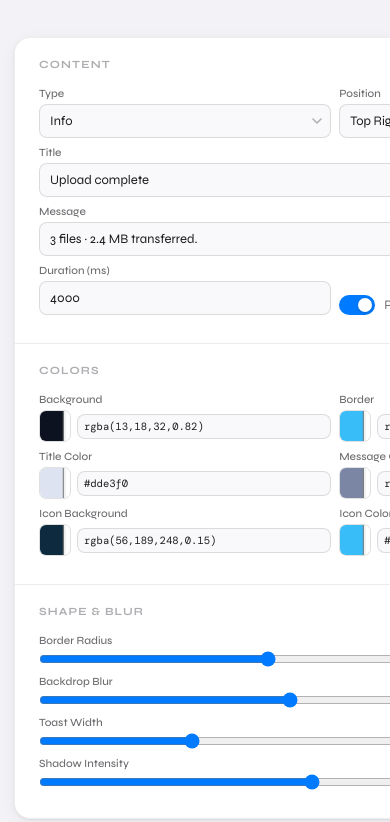
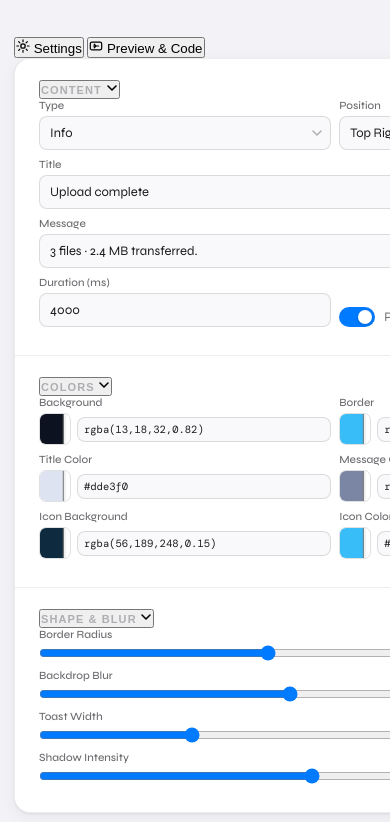
Before and after one commit to Senpai-Gab/neo-alert, a website: page index.html in a window 390 px wide. Shown: the part 3865-4687 px from the top of the page. Drawn offline with nearby package versions, Linux system fonts and the light colour scheme; a web font is replaced by a local one.

Commit message:
Update index.html

```diff
--- a/index.html
+++ b/index.html
@@ -3,15 +3,33 @@
 
 <head>
   <meta charset="UTF-8">
-  <meta name="viewport" content="width=device-width, initial-scale=1.0">
+  <meta name="viewport" content="width=device-width, initial-scale=1.0, viewport-fit=cover">
   <meta name="description"
     content="NEO ALERT — A futuristic toast notification library. Glassmorphism UI, full theming, promise API.">
-  <title>NEO ALERT — Toast Notification Library</title>
-  <link rel="icon" href="src/img/alert-icon.png">
+  <title>NEO ALERT | Toast Notification Library</title>
+  <link rel="icon" href="src/img/neo-alert-icon.png">
   <!-- Neo Custom CSS -->
   <link rel="stylesheet" href="src/css/style.css">
   <!-- NEO ALERT Library -->
   <script src="dist/neo-alert.js"></script>
+  <style>
+    /* Late-load override: keep toast container below the 52px sticky navbar.
+       This <style> runs after neo-alert.js injects its own <style>, so our
+       !important declarations win the cascade on top-positioned containers. */
+    #neo-alert-root.neo-pos-tr,
+    #neo-alert-root.neo-pos-tl {
+      top: 52px !important;
+    }
+
+    @media (max-width: 600px) {
+
+      #neo-alert-root.neo-pos-tr,
+      #neo-alert-root.neo-pos-tl {
+        top: calc(52px + env(safe-area-inset-top, 0px)) !important;
+        padding-top: 8px !important;
+      }
+    }
+  </style>
 </head>
 
 <body>
@@ -351,11 +369,34 @@ app.<span class="fn">mount</span>(<span class="str">'#app'</span>);
       <div class="sect-sub">Adjust every visual property. The preview updates live. Copy the ready-to-use code and fire
         it instantly.</div>
 
+      <!-- Mobile-only tab switcher -->
+      <div class="builder-mtabs" id="builder-mtabs">
+        <button class="bmt-btn bmt-active" id="bmt-settings" onclick="switchBuilderTab('settings',this)">
+          <svg width="14" height="14" viewBox="0 0 16 16" fill="none">
+            <circle cx="8" cy="8" r="2.5" stroke="currentColor" stroke-width="1.5"/>
+            <path d="M8 1v2M8 13v2M1 8h2M13 8h2M3.05 3.05l1.42 1.42M11.53 11.53l1.42 1.42M3.05 12.95l1.42-1.42M11.53 4.47l1.42-1.42" stroke="currentColor" stroke-width="1.4" stroke-linecap="round"/>
+          </svg>
+          Settings
+        </button>
+        <button class="bmt-btn" id="bmt-preview" onclick="switchBuilderTab('preview',this)">
+          <svg width="14" height="14" viewBox="0 0 16 16" fill="none">
+            <rect x="1.5" y="3.5" width="13" height="9" rx="2" stroke="currentColor" stroke-width="1.4"/>
+            <path d="M5 8h6M8 8l-2-2M8 8l-2 2" stroke="currentColor" stroke-width="1.4" stroke-linecap="round" stroke-linejoin="round"/>
+          </svg>
+          Preview &amp; Code
+        </button>
+      </div>
+
       <div class="builder-grid">
-        <div class="builder-left">
+        <div class="builder-left" id="bleft-panel">
 
-          <div class="b-sect">
-            <div class="b-label">Content</div>
+          <!-- ── Content accordion ── -->
+          <div class="b-sect b-accordion" id="bacc-content">
+            <button class="b-acc-hd" onclick="toggleBAccordion('bacc-content')" aria-expanded="true">
+              <span class="b-label" style="margin:0">Content</span>
+              <svg class="b-acc-arrow" width="12" height="12" viewBox="0 0 12 12" fill="none"><path d="M2 4l4 4 4-4" stroke="currentColor" stroke-width="1.6" stroke-linecap="round" stroke-linejoin="round"/></svg>
+            </button>
+            <div class="b-acc-body">
             <div class="field-r">
               <div class="field">
                 <div class="f-label">Type</div>
@@ -399,11 +440,17 @@ app.<span class="fn">mount</span>(<span class="str">'#app'</span>);
                       oninput="updateBuilder()"><span class="tog-sl"></span></span>Progress</label>
               </div>
             </div>
+            </div><!-- /.b-acc-body -->
           </div>
 
-          <div class="b-sect">
-            <div class="b-label">Colors</div>
-            <div class="field-r">
+          <!-- ── Colors accordion ── -->
+          <div class="b-sect b-accordion" id="bacc-colors">
+            <button class="b-acc-hd" onclick="toggleBAccordion('bacc-colors')" aria-expanded="true">
+              <span class="b-label" style="margin:0">Colors</span>
+              <svg class="b-acc-arrow" width="12" height="12" viewBox="0 0 12 12" fill="none"><path d="M2 4l4 4 4-4" stroke="currentColor" stroke-width="1.6" stroke-linecap="round" stroke-linejoin="round"/></svg>
+            </button>
+            <div class="b-acc-body">
+            <div class="field-r b-color-grid">
               <div class="field">
                 <div class="f-label">Background</div>
                 <div class="color-row">
@@ -423,7 +470,7 @@ app.<span class="fn">mount</span>(<span class="str">'#app'</span>);
                 </div>
               </div>
             </div>
-            <div class="field-r">
+            <div class="field-r b-color-grid">
               <div class="field">
                 <div class="f-label">Title Color</div>
                 <div class="color-row">
@@ -442,7 +489,7 @@ app.<span class="fn">mount</span>(<span class="str">'#app'</span>);
                 </div>
               </div>
             </div>
-            <div class="field-r">
+            <div class="field-r b-color-grid">
               <div class="field">
                 <div class="f-label">Icon Background</div>
                 <div class="color-row">
@@ -461,10 +508,16 @@ app.<span class="fn">mount</span>(<span class="str">'#app'</span>);
                 </div>
               </div>
             </div>
+            </div><!-- /.b-acc-body -->
           </div>
 
-          <div class="b-sect">
-            <div class="b-label">Shape & Blur</div>
+          <!-- ── Shape & Blur accordion ── -->
+          <div class="b-sect b-accordion" id="bacc-shape">
+            <button class="b-acc-hd" onclick="toggleBAccordion('bacc-shape')" aria-expanded="true">
+              <span class="b-label" style="margin:0">Shape &amp; Blur</span>
+              <svg class="b-acc-arrow" width="12" height="12" viewBox="0 0 12 12" fill="none"><path d="M2 4l4 4 4-4" stroke="currentColor" stroke-width="1.6" stroke-linecap="round" stroke-linejoin="round"/></svg>
+            </button>
+            <div class="b-acc-body">
             <div class="field-r wide">
               <div class="field">
                 <div class="f-label">Border Radius</div>
@@ -493,16 +546,17 @@ app.<span class="fn">mount</span>(<span class="str">'#app'</span>);
                     oninput="updateBuilder()"><span class="range-val" id="rv-shadow">50%</span></div>
               </div>
             </div>
+            </div><!-- /.b-acc-body -->
           </div>
 
         </div>
 
-        <div class="builder-right">
+        <div class="builder-right" id="bright-panel">
           <div class="bp-box">
             <div class="bp-label">Live Preview</div>
             <div class="bp-stage" id="bp-stage"></div>
             <div class="bp-actions">
-              <button class="nbtn nbtn-a" style="flex:1" onclick="fireCustom()">
+              <button class="nbtn nbtn-a" style="flex:1" onclick="fireCustomAndPreview()">
                 <svg width="13" height="13" viewBox="0 0 16 16" fill="none">
                   <path d="M3 8h10M9 4l4 4-4 4" stroke="currentColor" stroke-width="1.6" stroke-linecap="round"
                     stroke-linejoin="round" />
```
